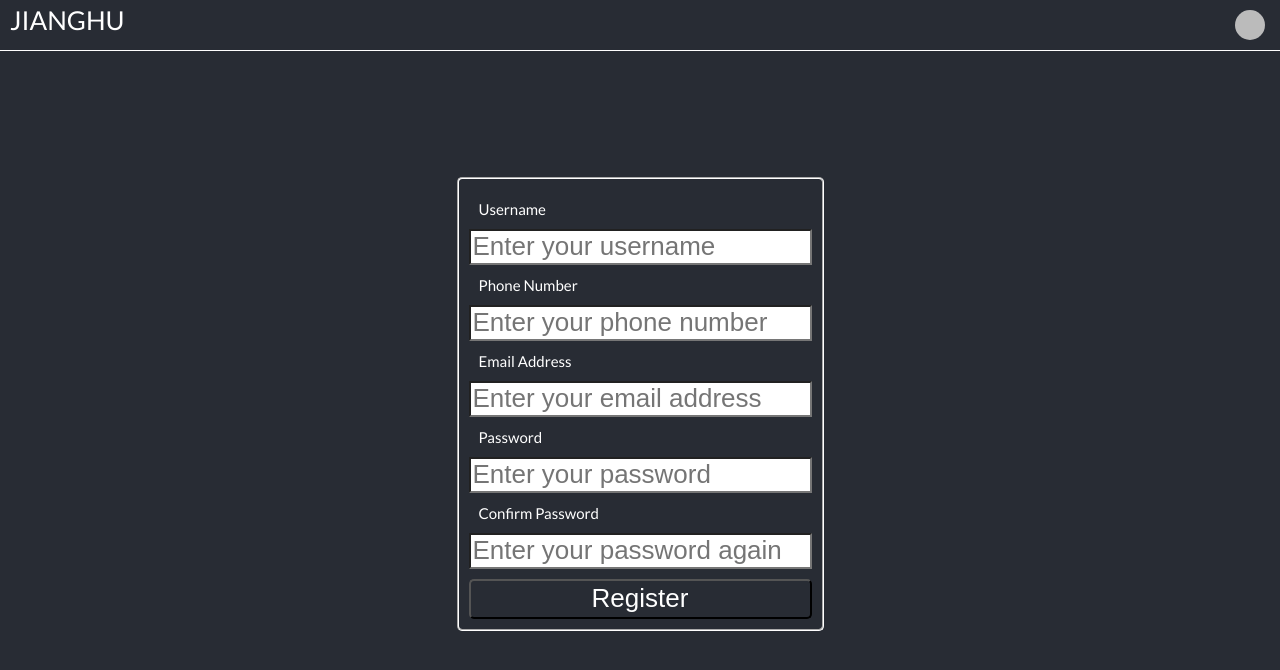
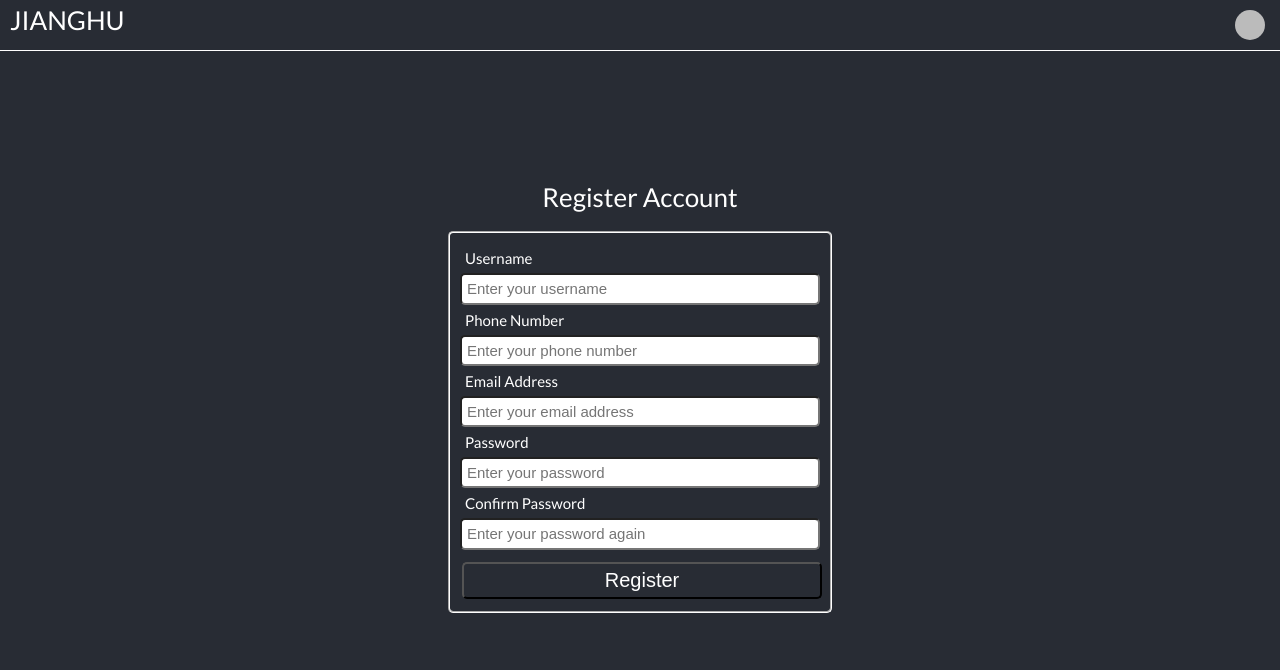
Before and after one commit to XGsombra/Jianghu, a React (Create React App) app in the folder jianghu/client/jianghu/: page /register in a window 1280 px wide. Shown: the top 670 px of the page. Built offline with nearby package versions, Linux system fonts and the light colour scheme.

Commit message:
Beautified register ui

```diff
--- a/jianghu/client/jianghu/src/components/registerForm.jsx
+++ b/jianghu/client/jianghu/src/components/registerForm.jsx
@@ -46,49 +46,56 @@ class RegisterForm extends React.Component {
     render() {
         return (
             <div id="register-form">
-                <div className="input">Username</div>
+                <div id="inputs">
+                    <div className="input-title">Username</div>
                     <input
                         id="username"
+                        className="input"
                         placeholder="Enter your username"
                         type="text"
                         name="username"
                         value={this.state.username}
                         onChange={this.handleInputChange} />
-                <div className="input">Phone Number</div>
+                    <div className="input-title">Phone Number</div>
                     <input
                         id="phone"
+                        className="input"
                         placeholder="Enter your phone number"
                         type="text"
                         name="phone"
                         value={this.state.phone}
                         onChange={this.handleInputChange}
                         disabled={this.state.email !== ""} />
-                <div className="input">Email Address</div>
+                    <div className="input-title">Email Address</div>
                     <input
                         id="email"
+                        className="input"
                         placeholder="Enter your email address"
                         type="text"
                         name="email"
                         value={this.state.email}
                         onChange={this.handleInputChange}
                         disabled={this.state.phone !== ""} />
-                <div className="input">Password</div>
+                    <div className="input-title">Password</div>
                     <input
                         id="password"
+                        className="input"
                         placeholder="Enter your password"
                         type="password"
                         name="password"
                         value={this.state.password}
                         onChange={this.handleInputChange} />
-                <div className="input">Confirm Password</div>
+                    <div className="input-title">Confirm Password</div>
                     <input
                         id="passwordConfirm"
+                        className="input"
                         placeholder="Enter your password again"
                         type="password"
                         name="passwordConfirm"
                         value={this.state.passwordConfirm}
                         onChange={this.handleInputChange} />
-                <button className="register-btns" id="register-btn" onClick={this.handleRegister}>Register</button>
+                </div>
+                <button id="register-btn" onClick={this.handleRegister}>Register</button>
             </div >
         );
     };
--- a/jianghu/client/jianghu/src/styles/login.css
+++ b/jianghu/client/jianghu/src/styles/login.css
@@ -19,14 +19,13 @@
 }
 
 #login-form {
-    width: 50vmin;
+    width: 30vw;
     margin-top: 1vmin;
     padding: 10px;
     border-radius: 5px;
     border-color: white;
     border-width: 2px;
     border-style: groove;
-    flex-direction: column;
 }
 
 #login-form .input-title{
@@ -69,14 +68,8 @@
     margin-top: 10px;
 }
 
-#hint {
-    font-size: 20px;
-    vertical-align: bottom;
-    margin-top: 20%;
-}
-
 #declaration {
-    margin-top: 10vmin;
+    margin-top: 20vmin;
     font-size: 15px;
     opacity: 0.5;
 }
--- a/jianghu/client/jianghu/src/styles/register.css
+++ b/jianghu/client/jianghu/src/styles/register.css
@@ -1,5 +1,9 @@
 .Register {
     text-align: center;
+}
+
+#register-title{
+    margin-bottom: 2vh;
 }
 
 .Register-body {
@@ -14,37 +18,35 @@
 }
 
 #register-form {
-    width: min-content;
+    width: 30vw;
     margin-top: 1vmin;
     padding: 10px;
     border-radius: 5px;
     border-color: white;
     border-width: 2px;
     border-style: groove;
-    flex-direction: column;
 }
 
-#register-form .input{
+#register-form .input-title{
     font-size: 15px;
     text-align: left;
     margin: 5px;
     border-radius: 5px;
 }
 
-#email-div{
-    display: none;
+.input{
+    width: 100%;
+    border-radius: 5px;
+    font-size: 15px;
+    padding: 5px;
 }
 
-#register-phone-btn {
-    display: none;
-}
-
-.register-btns{
-    margin-top: 10px;
+#register-btn{
     width: 100%;
+    font-size: 20px;
+    padding: 5px;
+    margin: 2px;
     border-radius: 5px;
     background-color: #282c34;
     color:white;
-    height: 5vmin;
-    align-self: center;
 }
--- a/jianghu/client/jianghu/src/webpages/register.js
+++ b/jianghu/client/jianghu/src/webpages/register.js
@@ -8,9 +8,9 @@ const Register = () => {
         <div className="Register">
             <Header />
             <div className="Register-body">
-
+                <div id="register-title">Register Account
+                </div>
                 <RegisterForm />
-
             </div>
         </div >
     );
```
Lines whose indentation alone changed are shown as unchanged.
